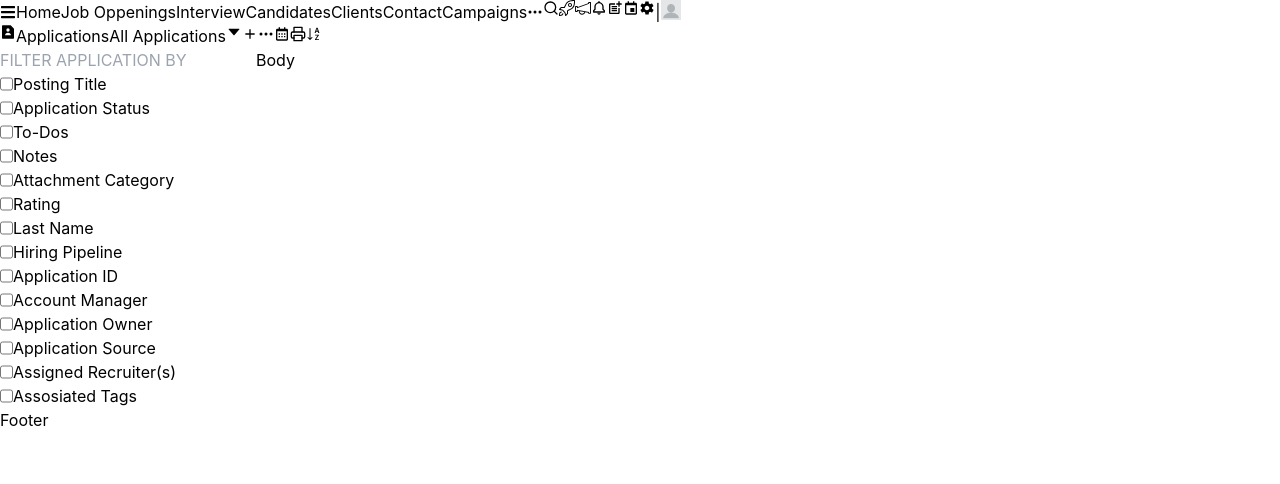
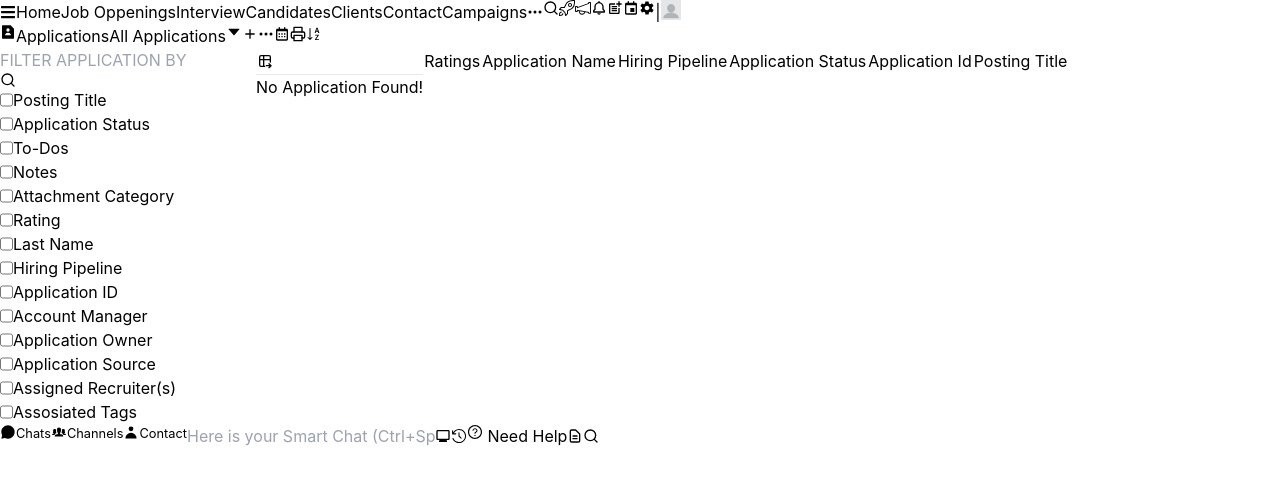
Before and after one commit to shahtaz-tqldd/Next-js-dashboard, a Next.js app: page / in a window 1280 px wide. Shown: the top 484 px of the page. Built offline with nearby package versions, Linux system fonts and the light colour scheme.

Commit message:
final commit

```diff
--- a/Components/Candidates/Body.js
+++ b/Components/Candidates/Body.js
@@ -1,9 +1,28 @@
-import React from 'react'
+import { FaBars } from 'react-icons/fa';
+import { TbTableExport } from 'react-icons/tb';
+const Body = () => {
+    return (
+        <div>
+            <table className="w-full table-fixed">
+                <thead className='border-b-[1px] border-gray-400'>
+                    <tr className="uppercase text-md ">
+                        <td className='pl-3 py-3'><TbTableExport /></td>
+                        <td>Ratings</td>
+                        <td>Application Name</td>
+                        <td>Hiring Pipeline</td>
+                        <td>Application Status</td>
+                        <td>Application Id</td>
+                        <td>Posting Title</td>
+                    </tr>
+                </thead>
+                <hr className='border-gray-400 w-[700%] mt-[2px]' />
+                <tbody className='text-center'>
+                    No Application Found!
+                </tbody>
+            </table>
 
-const Body = () => {
-  return (
-    <div>Body</div>
-  )
+        </div>
+    )
 }
 
 export default Body
--- a/Components/Candidates/Filter.js
+++ b/Components/Candidates/Filter.js
@@ -1,10 +1,11 @@
 import React from 'react'
-
+import { FiSearch } from 'react-icons/fi';
 const Filter = () => {
     const filter = ['To-Dos', 'Notes', 'Attachment Category', 'Rating', 'Last Name', 'Hiring Pipeline', 'Application ID', 'Account Manager', 'Application Owner', 'Application Source', 'Assigned Recruiter(s)', 'Assosiated Tags']
     return (
-        <div>
+        <div className='border-r-[1px] border-gray-400 relative'>
             <input type='text' className='bg-white w-full py-2 pl-10 mb-3 focus:outline-none' placeholder='FILTER APPLICATION BY'></input>
+            <FiSearch  className='absolute top-2 text-xl right-5'/>
             <div className='ml-10'>
                 <div class="flex items-center mb-3">
                     <input type="checkbox" value="" className="w-4 h-4 rounded border-gray-300" />
--- a/Components/Candidates/TopBar.js
+++ b/Components/Candidates/TopBar.js
@@ -5,28 +5,28 @@ import { MdAdd } from 'react-icons/md';
 import { BsThreeDots, BsSortAlphaDown } from 'react-icons/bs';
 import { BiCalendar } from 'react-icons/bi';
 import { FiPrinter } from 'react-icons/fi';
-import Link from 'next/link';
 
 const TopBar = () => {
     return (
-        <div className='flex justify-between px-8 py-6 bg-orange-100'>
+        <div className='flex justify-between px-8 py-6 bg-[#efe4e0] border-b-[2px] border-gray-300'>
             <div className='flex items-center'>
                 <span className='flex'>
                     <RiFileUserFill className='text-2xl text-blue-600' />
                     <h2 className='uppercase font-bold ml-1'>Applications</h2>
                 </span>
-                <button className='ml-10 flex items-center'>
+                <span className='border-gray-300 border-[0.5px] ml-6 h-[30px]'></span>
+                <button className='ml-5 flex items-center'>
                     <h2 className='mr-3'>All Applications</h2>
                     <AiFillCaretDown className='mt-1'/>
                 </button>
             </div>
 
             <div className='text-zinc-600'>
-                <button className='py-1 px-2 border border-zinc-500 rounded drop-shadow-lg mx-2'><MdAdd className='text-2xl '/></button>
-                <button className='py-1 px-2 border border-zinc-500 rounded drop-shadow-lg mx-2'><BsThreeDots className='text-2xl '/></button>
+                <button className='py-1 px-2 border border-gray-400 rounded shadow-md mx-2'><MdAdd className='text-2xl '/></button>
+                <button className='py-1 px-2 border border-gray-400 rounded shadow-md mx-2'><BsThreeDots className='text-2xl '/></button>
 
-                <button className='py-1 px-2 border border-zinc-500 rounded drop-shadow-lg mx-2 ml-5'><BiCalendar className='text-2xl ' /></button>
-                <button className='py-1 px-2 border border-zinc-500 rounded drop-shadow-lg mx-2'><FiPrinter className='text-2xl '/></button>
+                <button className='py-1 px-2 border border-gray-400 rounded shadow-md mx-2 ml-5'><BiCalendar className='text-2xl ' /></button>
+                <button className='py-1 px-2 border border-gray-400 rounded shadow-md mx-2'><FiPrinter className='text-2xl '/></button>
                 <button className='p-1 mx-2'><BsSortAlphaDown className='text-2xl '/></button>
             </div>
         </div>
--- a/Components/Footer/Footer.js
+++ b/Components/Footer/Footer.js
@@ -1,8 +1,32 @@
-import React from 'react'
+import { RiChat3Fill } from 'react-icons/ri';
+import { IoIosPeople } from 'react-icons/io';
+import { HiUser, HiOutlineDocumentText } from 'react-icons/hi';
+import { MdOutlineMonitor } from 'react-icons/md';
+import { RxCounterClockwiseClock } from 'react-icons/rx';
+import { AiOutlineQuestionCircle } from 'react-icons/ai';
+import { FiSearch } from 'react-icons/fi';
 
 const Footer = () => {
   return (
-    <div className='absolute bottom-0 left-0'>Footer</div>
+    <div className='absolute bottom-0 left-0 right-0'>
+      <div className='flex border-t-[1px] border-gray-400 shadow-[10px_10px_10px_10px_rgba(0,0,0,0.4)]'>
+        <div className='w-[22%] flex justify-between px-10 pt-1 border-r-[1px] border-gray-400'>
+          <span className='flex flex-col items-center'><RiChat3Fill/> <small>Chats</small> </span>
+          <span className='flex flex-col items-center'><IoIosPeople/> <small>Channels</small> </span>
+          <span className='flex flex-col items-center'><HiUser/> <small>Contact</small> </span>
+        </div>
+        <div className='w-[60%]'>
+          <input type="text" placeHolder="Here is your Smart Chat (Ctrl+Space)" className="w-full bg-white h-full px-3"/>
+        </div>
+        <div className='w-[18%] flex items-center justify-between px-5 border-l-[1px] border-gray-400'>
+          <button><MdOutlineMonitor/></button>
+          <button><RxCounterClockwiseClock/></button>
+          <button className='flex items-center'><AiOutlineQuestionCircle/>&nbsp;Need Help</button>
+          <button><HiOutlineDocumentText/></button>
+          <button><FiSearch/></button>
+        </div>
+      </div>
+    </div>
   )
 }
 
```
